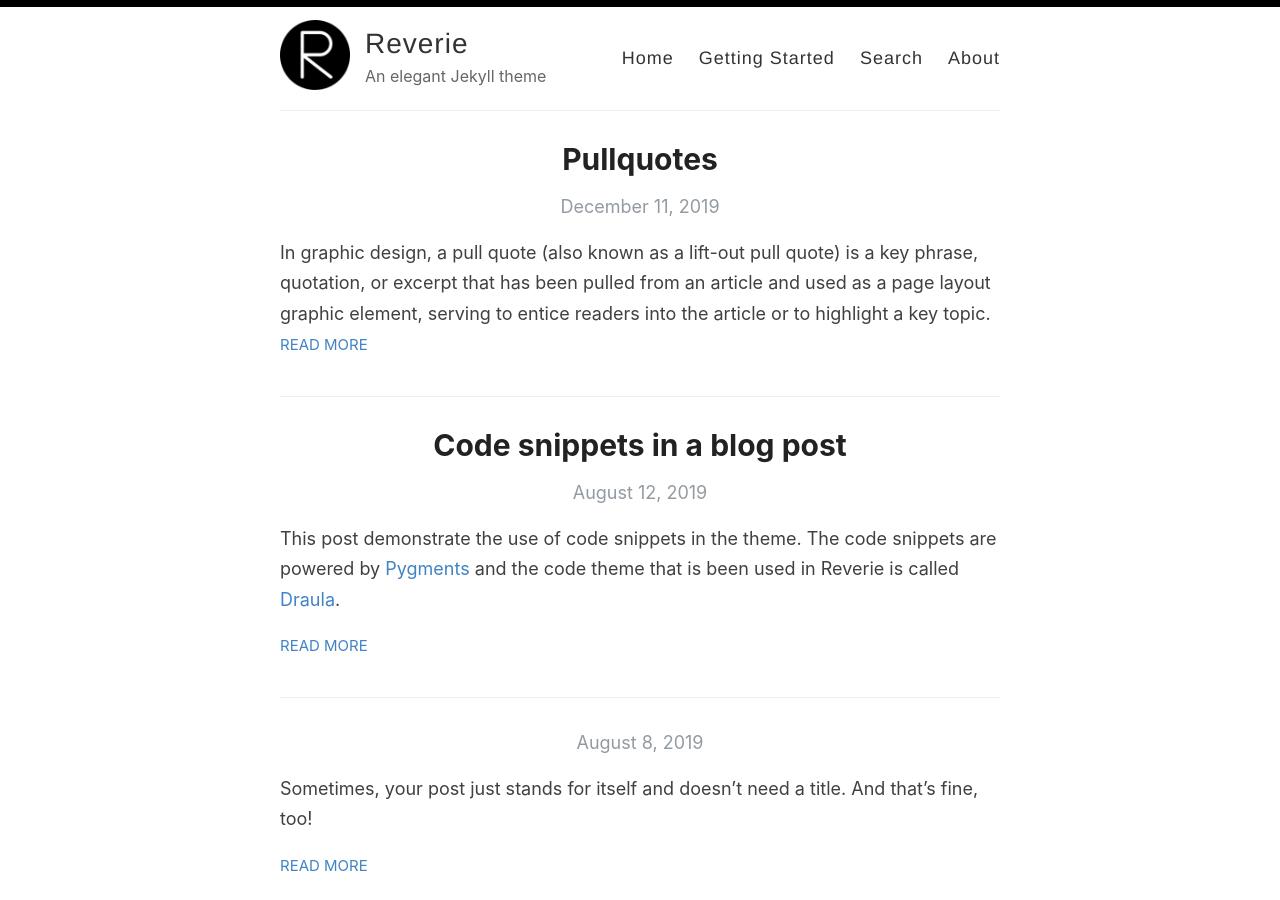
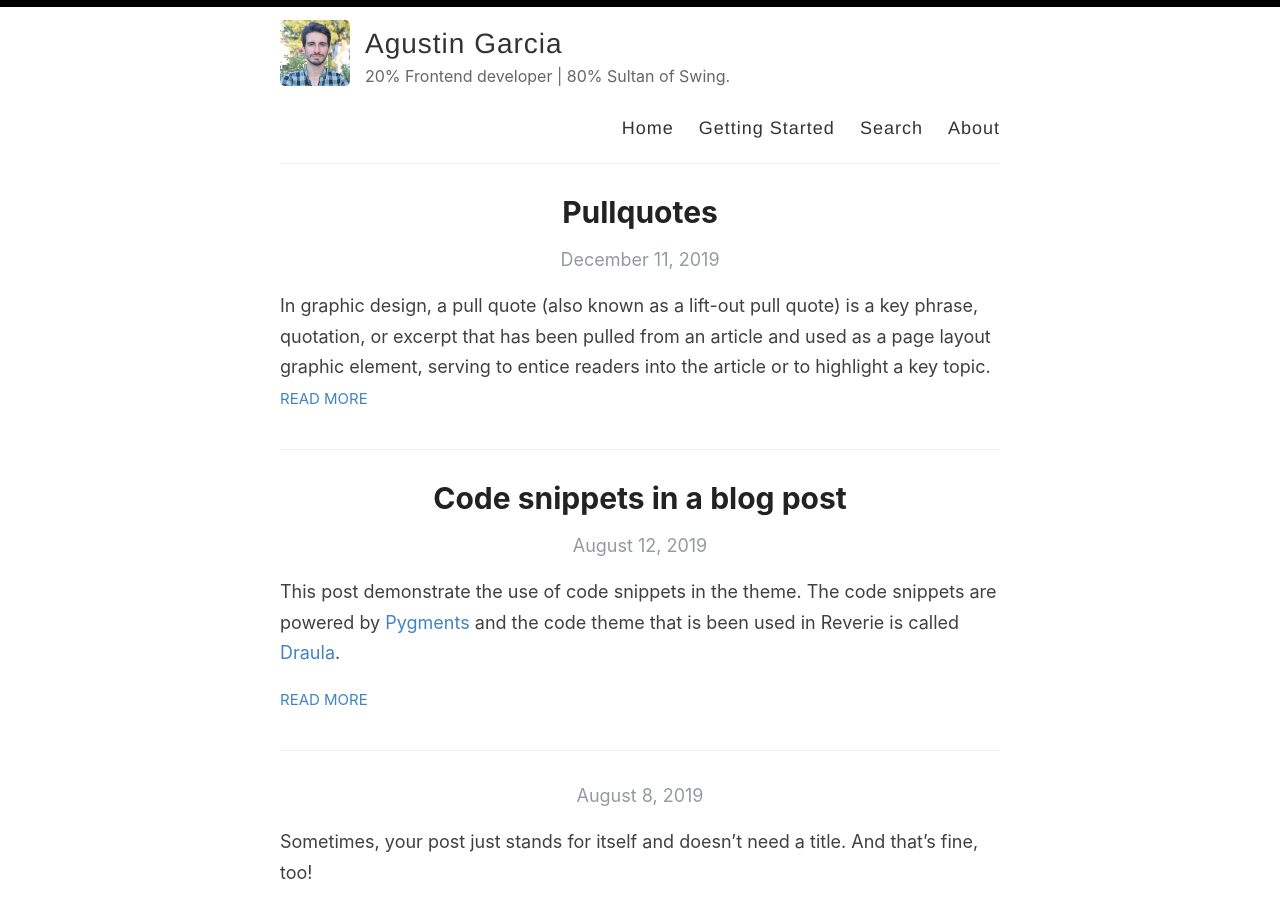
Before and after one commit to agarciabz/agarciabz.github.io, a Jekyll site: the page built from index.html, in a window 1280 px wide and 900 px high. Built offline with Jekyll 4.4.1, drawn with Linux system fonts in a browser that asks for light colours; the list of posts is cut into pages by our own code.

Commit message:
Update personal information

```diff
--- a/_config.yml
+++ b/_config.yml
@@ -3,16 +3,16 @@
 #
 
 # Name of your site (displayed in the header)
-name: Reverie
+name: Agustin Garcia
 
 # Name of the author
-author: Amit Merchant
+author: Agustin Garcia
 
 # Short bio or description (displayed in the header)
-description: An elegant Jekyll theme
+description: 20% Frontend developer | 80% Sultan of Swing.
 
 # URL of your avatar or profile pic (you could use your GitHub profile pic)
-avatar: /images/reverie.png
+avatar: /images/foto.jpg
 
 #
 # Flags below are optional
@@ -21,15 +21,15 @@ avatar: /images/reverie.png
 # Includes an icon in the footer for each username you enter
 footer-links:
   dribbble:
-  email: amit.d.merchant@gmail.com
+  email: agusgb93@gmail.com
   facebook:
   flickr:
-  github: amitmerchant1990/reverie
+  github: agarciabz
   instagram:
   linkedin:
   pinterest:
   rss: rss
-  twitter: amit_merchant
+  twitter: agarciabqz
   stackoverflow:
   youtube: # channel/<your_long_string> or user/<user-name>
   googleplus: # anything in your profile username that comes after plus.google.com/
@@ -52,7 +52,7 @@ enforce_ssl: https://agarciabz.github.io
 # (http://yourusername.github.io/repository-name)
 # and NOT your User repository (http://yourusername.github.io)
 # then add in the baseurl here, like this: "/repository-name"
-baseurl: /
+baseurl:
 
 #
 # !! You don't need to change any of the configuration flags below !!
@@ -93,6 +93,7 @@ paginate_path: /page:num/
 exclude:
   - Gemfile
   - Gemfile.lock
+  - Makefile
   - LICENSE
   - README.md
   - CNAME
```
Also changed, not shown: images/foto.jpg (added).
